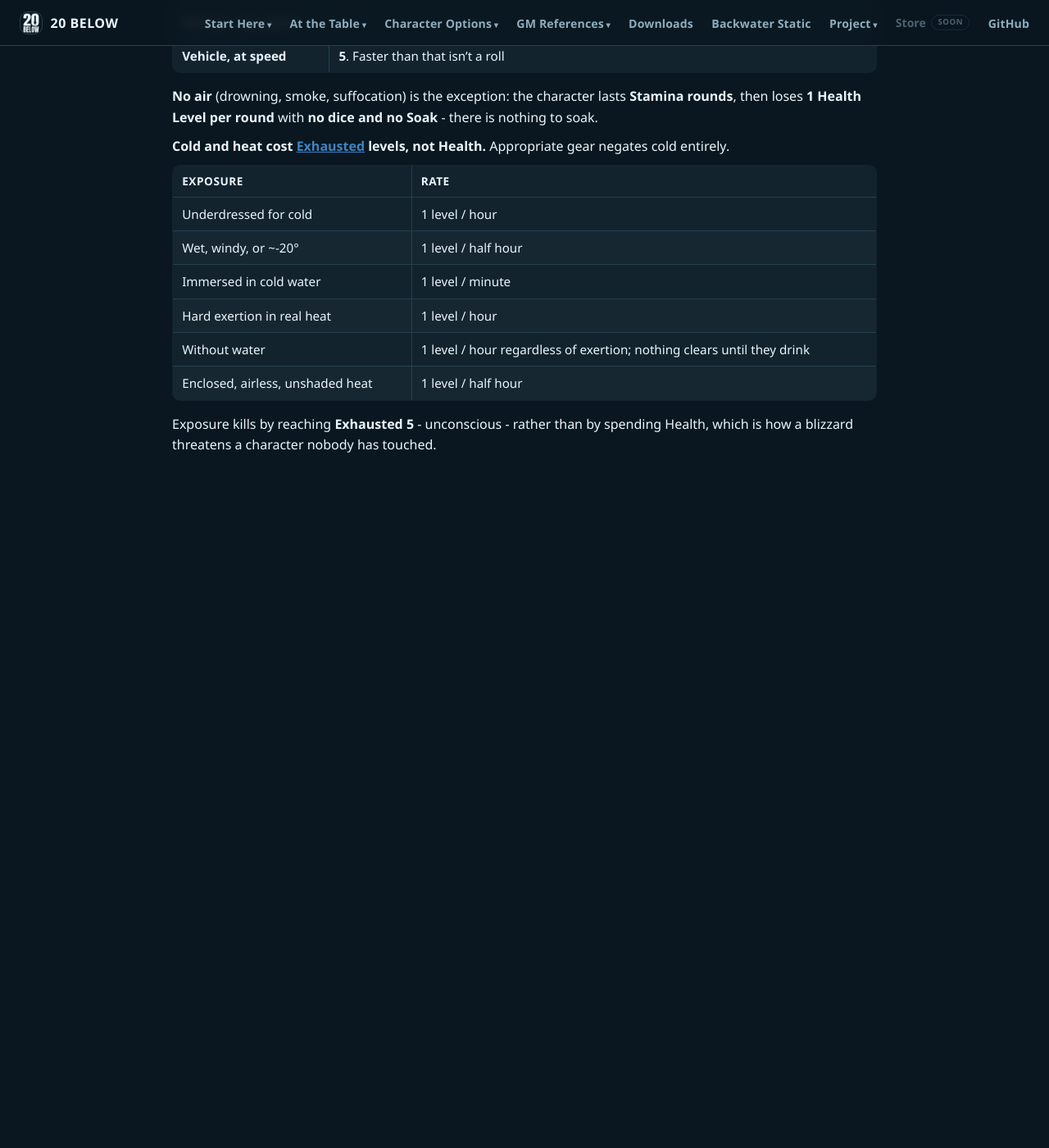
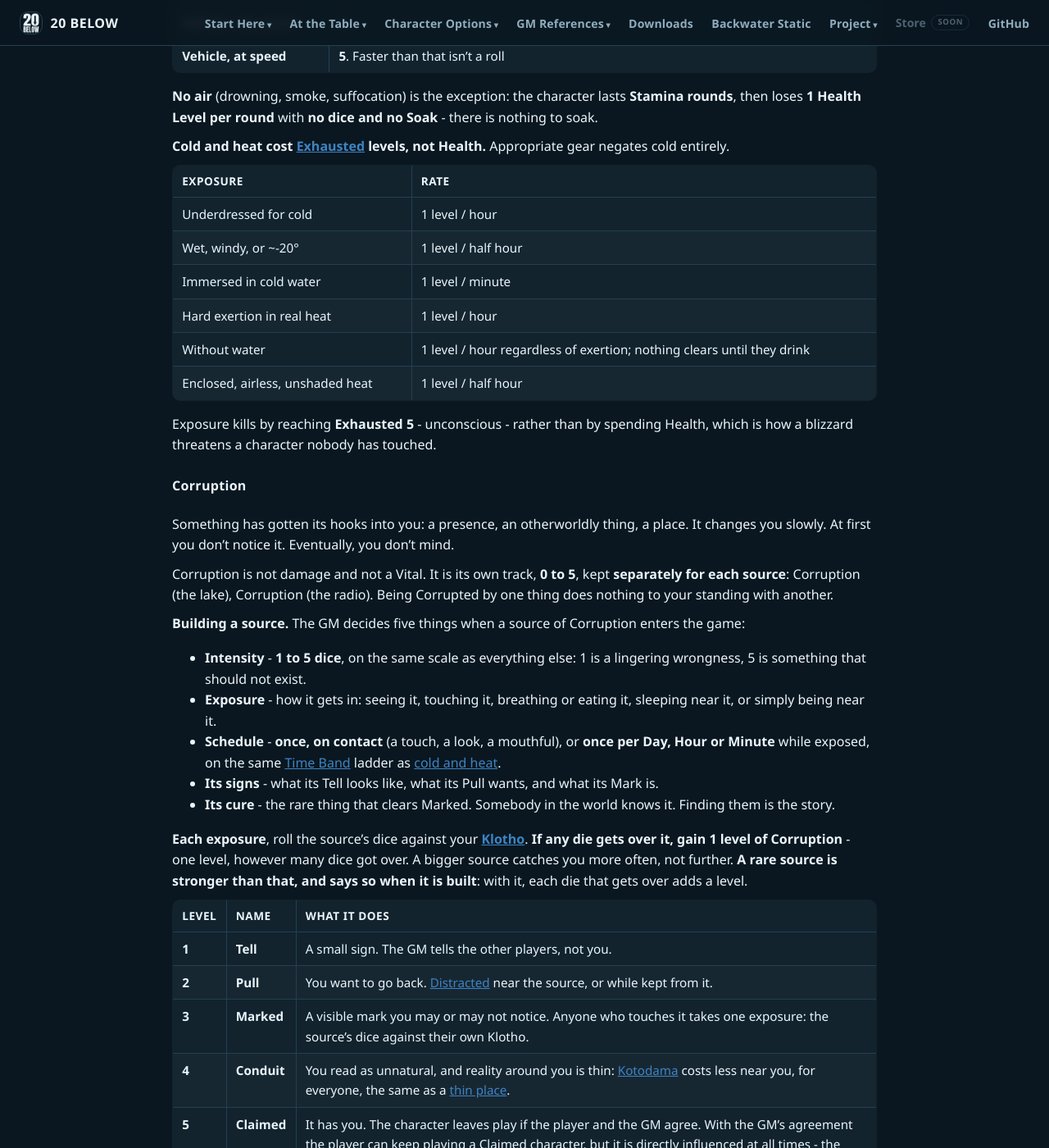
Before and after one commit to feralucce/20_Below, a Jekyll site: the page built from rules/rules.md, in a window 1280 px wide and 1400 px high, scrolled down 22487 px. Shown: the whole window at 82% size. Built offline with Jekyll 4.4.1, drawn with Linux system fonts in a browser that asks for light colours; our own code applies the rules of GitHub Pages for plain Markdown files; before the commit the page ends 23117 px from its top, so only the background shows below that; some of the changed text lies outside the part shown.

Commit message:
Corruption: a five-level track for things that change you slowly
Corruption goes in the rules after Common Hazards, and in How to Play's
hazards section. It isn't damage and costs no Sanity. It's its own
track, 0 to 5, kept separately for each source.

- The GM builds a source with an Intensity (1-5 dice), how exposure
  happens, a schedule (once on contact, or per Day, Hour or Minute),
  its signs and its cure.
- Each exposure rolls the source's dice against Klotho. If any die gets
  over, the character gains one level, however many got over. A rare
  source says it's stronger, and then each die over adds a level.
- Tell, Pull, Marked, Conduit, Claimed. Each one is harder to clear:
  24 hours away, a level per 24 hours (the pull lasting a week per day),
  a rare cure, destroying the source, and a 6+ Fate Token Kotodama.
  Fate Tokens can remove levels 1-4 without ending the pull.

Co-Authored-By: Claude Opus 5.5 <noreply@anthropic.com>

```diff
--- a/rules/rules.md
+++ b/rules/rules.md
@@ -581,3 +581,38 @@ Environmental damage uses the same per-die machinery as an attack, resolved agai
 | Enclosed, airless, unshaded heat | 1 level / half hour |
 
 Exposure kills by reaching **Exhausted 5** - unconscious - rather than by spending Health, which is how a blizzard threatens a character nobody has touched.
+
+#### Corruption
+
+Something has gotten its hooks into you: a presence, an otherworldly thing, a place. It changes you slowly. At first you don't notice it. Eventually, you don't mind.
+
+Corruption is not damage and not a Vital. It is its own track, **0 to 5**, kept **separately for each source**: Corruption (the lake), Corruption (the radio). Being Corrupted by one thing does nothing to your standing with another.
+
+**Building a source.** The GM decides five things when a source of Corruption enters the game:
+
+- **Intensity** - **1 to 5 dice**, on the same scale as everything else: 1 is a lingering wrongness, 5 is something that should not exist.
+- **Exposure** - how it gets in: seeing it, touching it, breathing or eating it, sleeping near it, or simply being near it.
+- **Schedule** - **once, on contact** (a touch, a look, a mouthful), or **once per Day, Hour or Minute** while exposed, on the same [Time Band](#time-bands) ladder as [cold and heat](#common-hazards).
+- **Its signs** - what its Tell looks like, what its Pull wants, and what its Mark is.
+- **Its cure** - the rare thing that clears Marked. Somebody in the world knows it. Finding them is the story.
+
+**Each exposure**, roll the source's dice against your **[Klotho](#klotho)**. **If any die gets over it, gain 1 level of Corruption** - one level, however many dice got over. A bigger source catches you more often, not further. **A rare source is stronger than that, and says so when it is built**: with it, each die that gets over adds a level.
+
+| Level | Name | What it does |
+|---|---|---|
+| **1** | **Tell** | A small sign. The GM tells the other players, not you. |
+| **2** | **Pull** | You want to go back. [Distracted](#distracted) near the source, or while kept from it. |
+| **3** | **Marked** | A visible mark you may or may not notice. Anyone who touches it takes one exposure: the source's dice against their own Klotho. |
+| **4** | **Conduit** | You read as unnatural, and reality around you is thin: [Kotodama](fate.md#kotodama) costs less near you, for everyone, the same as a [thin place](fate.md#thin-places). |
+| **5** | **Claimed** | It has you. The character leaves play if the player and the GM agree. With the GM's agreement the player can keep playing a Claimed character, but it is directly influenced at all times - the GM's call. Suggestions: once a Scene, the GM can make them Distracted, or push them toward the source. |
+
+**Getting better:**
+
+- **Tell** clears after **24 hours** away from the source.
+- **Pull** drops **one level per 24 hours** away. The pull itself stays for **a number of weeks equal to the days spent at Pull or worse**, like an addiction, whatever the track says.
+- **Marked** needs **the cure** set when the source was built.
+- **Conduit** needs **the source destroyed**.
+- **Claimed** needs a major **Kotodama**: **6 or more Fate Tokens**, pooled by the party, to disentangle the character from the source.
+- **At levels 1 to 4, the player can burn [Fate Tokens](fate.md), one per level, to remove levels**, all the way to 0. The pull stays, and its timer doesn't reset.
+
+Corruption costs no Sanity. Sanity is for shock, and the Corrupted are rarely shocked - they're calm, and they explain it away. Everyone else notices first.
```
Also changed, not shown: webbook/how-to-play.md (+16 -0 lines).
